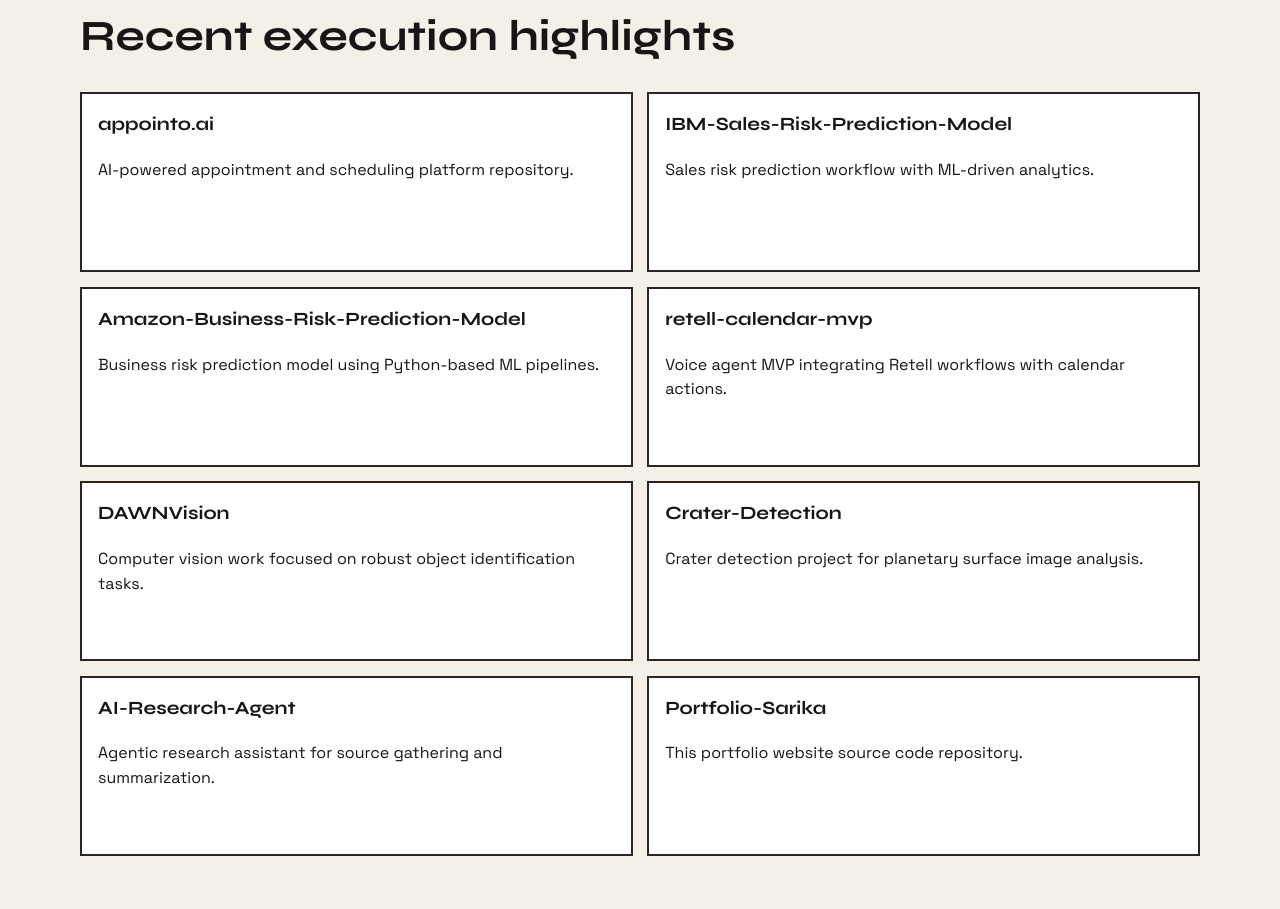
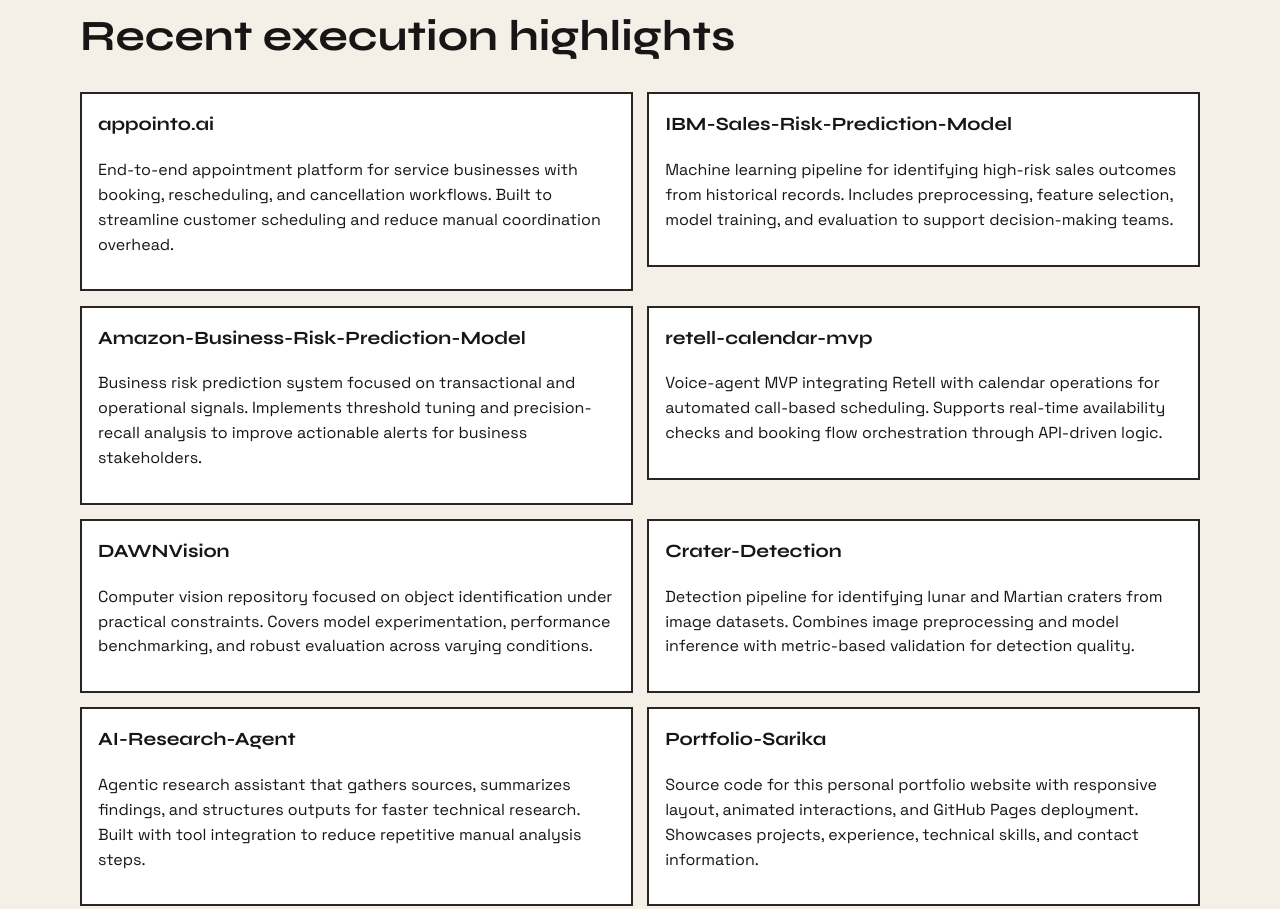
Before and after one commit to sarikashirolkar/Portfolio-Sarika, a plain HTML site: page index.html in a window 1280 px wide. Shown: the part 1979-2888 px from the top of the page. Drawn offline with Linux system fonts and the light colour scheme.

Commit message:
Expand project descriptions and remove fixed card height

```diff
--- a/index.html
+++ b/index.html
@@ -99,35 +99,35 @@
         <div class="grid">
           <a class="card card-link reveal" href="https://github.com/sarikashirolkar/appointo.ai" target="_blank" rel="noopener">
             <h3>appointo.ai</h3>
-            <p>AI-powered appointment and scheduling platform repository.</p>
+            <p>End-to-end appointment platform for service businesses with booking, rescheduling, and cancellation workflows. Built to streamline customer scheduling and reduce manual coordination overhead.</p>
           </a>
           <a class="card card-link reveal" href="https://github.com/sarikashirolkar/IBM-Sales-Risk-Prediction-Model" target="_blank" rel="noopener">
             <h3>IBM-Sales-Risk-Prediction-Model</h3>
-            <p>Sales risk prediction workflow with ML-driven analytics.</p>
+            <p>Machine learning pipeline for identifying high-risk sales outcomes from historical records. Includes preprocessing, feature selection, model training, and evaluation to support decision-making teams.</p>
           </a>
           <a class="card card-link reveal" href="https://github.com/sarikashirolkar/Amazon-Business-Risk-Prediction-Model" target="_blank" rel="noopener">
             <h3>Amazon-Business-Risk-Prediction-Model</h3>
-            <p>Business risk prediction model using Python-based ML pipelines.</p>
+            <p>Business risk prediction system focused on transactional and operational signals. Implements threshold tuning and precision-recall analysis to improve actionable alerts for business stakeholders.</p>
           </a>
           <a class="card card-link reveal" href="https://github.com/sarikashirolkar/retell-calendar-mvp" target="_blank" rel="noopener">
             <h3>retell-calendar-mvp</h3>
-            <p>Voice agent MVP integrating Retell workflows with calendar actions.</p>
+            <p>Voice-agent MVP integrating Retell with calendar operations for automated call-based scheduling. Supports real-time availability checks and booking flow orchestration through API-driven logic.</p>
           </a>
           <a class="card card-link reveal" href="https://github.com/sarikashirolkar/DAWNVision" target="_blank" rel="noopener">
             <h3>DAWNVision</h3>
-            <p>Computer vision work focused on robust object identification tasks.</p>
+            <p>Computer vision repository focused on object identification under practical constraints. Covers model experimentation, performance benchmarking, and robust evaluation across varying conditions.</p>
           </a>
           <a class="card card-link reveal" href="https://github.com/sarikashirolkar/Crater-Detection" target="_blank" rel="noopener">
             <h3>Crater-Detection</h3>
-            <p>Crater detection project for planetary surface image analysis.</p>
+            <p>Detection pipeline for identifying lunar and Martian craters from image datasets. Combines image preprocessing and model inference with metric-based validation for detection quality.</p>
           </a>
           <a class="card card-link reveal" href="https://github.com/sarikashirolkar/AI-Research-Agent" target="_blank" rel="noopener">
             <h3>AI-Research-Agent</h3>
-            <p>Agentic research assistant for source gathering and summarization.</p>
+            <p>Agentic research assistant that gathers sources, summarizes findings, and structures outputs for faster technical research. Built with tool integration to reduce repetitive manual analysis steps.</p>
           </a>
           <a class="card card-link reveal" href="https://github.com/sarikashirolkar/Portfolio-Sarika" target="_blank" rel="noopener">
             <h3>Portfolio-Sarika</h3>
-            <p>This portfolio website source code repository.</p>
+            <p>Source code for this personal portfolio website with responsive layout, animated interactions, and GitHub Pages deployment. Showcases projects, experience, technical skills, and contact information.</p>
           </a>
         </div>
       </section>
--- a/styles.css
+++ b/styles.css
@@ -235,6 +235,7 @@ h3 {
   display: grid;
   grid-template-columns: repeat(12, 1fr);
   gap: 0.9rem;
+  align-items: start;
 }
 
 .card {
@@ -242,7 +243,8 @@ h3 {
   border: 2px solid var(--border);
   background: #fff;
   padding: 1rem;
-  min-height: 180px;
+  min-height: 0;
+  height: fit-content;
   transition: transform 0.2s ease;
 }
 
```
